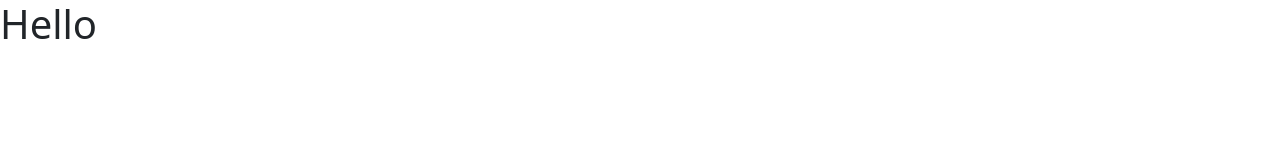
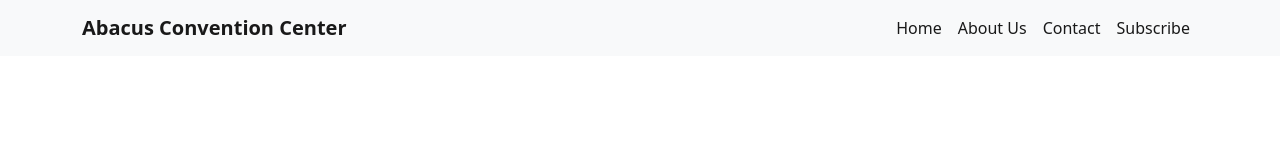
Before and after one commit to ikhtiaj-arif/Convention-practice, a plain HTML site: page index.html in a window 1280 px wide. Drawn offline with nearby package versions, Linux system fonts and the light colour scheme.

Commit message:
navbar added

```diff
--- a/index.html
+++ b/index.html
@@ -7,7 +7,36 @@
     <link href="https://cdn.jsdelivr.net/npm/bootstrap@5.2.0/dist/css/bootstrap.min.css" rel="stylesheet" integrity="sha384-gH2yIJqKdNHPEq0n4Mqa/HGKIhSkIHeL5AyhkYV8i59U5AR6csBvApHHNl/vI1Bx" crossorigin="anonymous">
   </head>
   <body>
-<h1>Hello</h1>
+      <header>
+        <nav class="navbar navbar-expand-lg bg-light">
+          <div class="container">
+            <a class="navbar-brand fw-bolder text-wrap" href="#">Abacus Convention Center</a>
+            <button class="navbar-toggler" type="button" data-bs-toggle="collapse" data-bs-target="#navbarNav" aria-controls="navbarNav" aria-expanded="false" aria-label="Toggle navigation">
+              <span class="navbar-toggler-icon"></span>
+            </button>
+            <div>
+              <div class="collapse navbar-collapse" id="navbarNav">
+                <ul class="navbar-nav">
+                  <li class="nav-item">
+                    <a class="nav-link active" aria-current="page" href="#">Home</a>
+                  </li>
+                  <li class="nav-item">
+                    <a class="nav-link active" href="#">About Us</a>
+                  </li>
+                  <li class="nav-item">
+                    <a class="nav-link active" href="#">Contact</a>
+                  </li>
+                  <li class="nav-item">
+                    <a class="nav-link active">Subscribe</a>
+                  </li>
+                </ul>
+              </div>
+
+            </div>
+          </div>
+
+        </nav>
+      </header>
 
 
 
```
